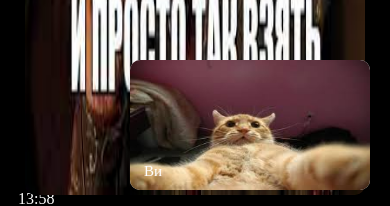
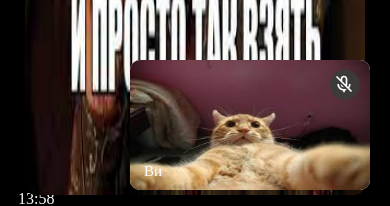
Before and after one commit to akopanskiy/google-meets, a React (Create React App) app: page / in a window 390 px wide. Shown: the part 554-760 px from the top of the page. Built offline with nearby package versions, Linux system fonts and the light colour scheme.

Commit message:
added icon microphone in the component UserWindow

```diff
--- a/src/components/UserWindow/UserWindow.js
+++ b/src/components/UserWindow/UserWindow.js
@@ -1,7 +1,9 @@
 import { useContext } from 'react';
+import { IconContext } from 'react-icons';
 import { VisibleDropdownContext } from '../../context/visibleDropdown';
 
 import userImg from '../../images/userWindowImg.jpg';
+import { BiMicrophoneOff } from 'react-icons/bi';
 import styles from './UserWindow.module.css';
 
 const UserWindow = () => {
@@ -14,6 +16,11 @@ const UserWindow = () => {
     >
       <img src={userImg} alt="you:-)))" className={styles.userImg} />
       <span className={styles.userWindowName}>Ви</span>
+      <IconContext.Provider value={{ size: '20px', color: 'white' }}>
+        <div className={styles.activeUserImg}>
+          <BiMicrophoneOff />
+        </div>
+      </IconContext.Provider>
     </div>
   );
 };
--- a/src/components/UserWindow/UserWindow.module.css
+++ b/src/components/UserWindow/UserWindow.module.css
@@ -25,3 +25,13 @@
   color: #fff;
   font-size: 15px;
 }
+.activeUserImg {
+  position: absolute;
+  width: 30px;
+  height: 30px;
+  top: 10px;
+  right: 10px;
+  padding: 4px;
+  background-color: rgb(61, 58, 58);
+  border-radius: 50%;
+}
```
